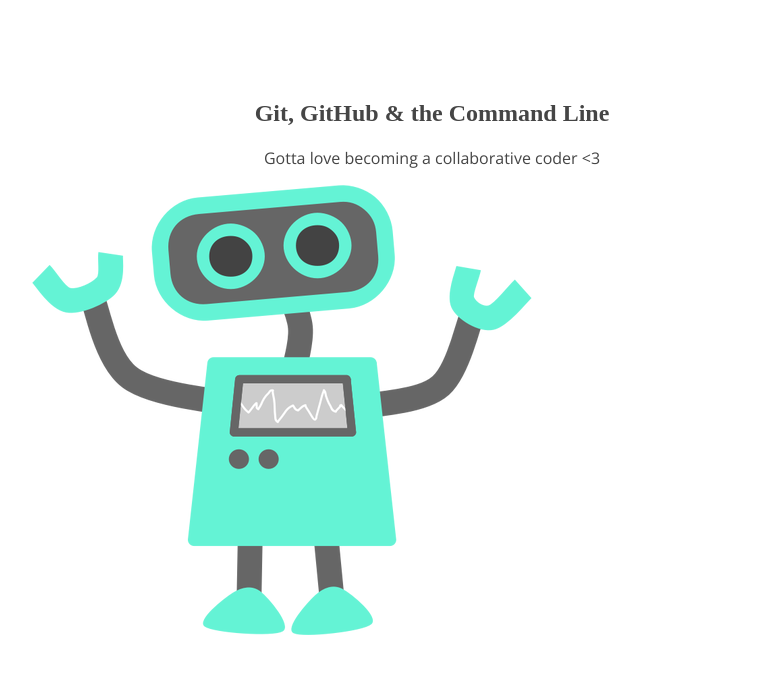
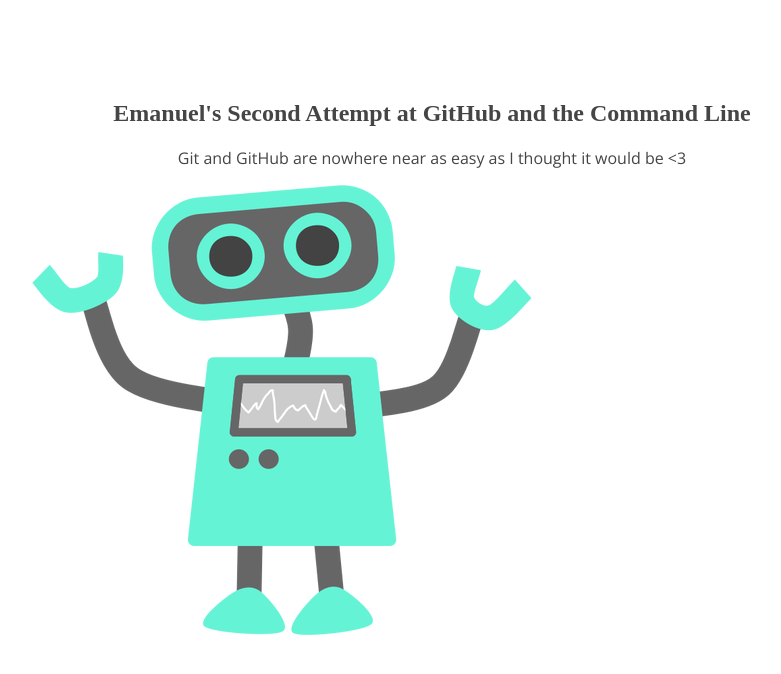
Before and after one commit to unkajonet/105-project, a plain HTML site: page index.html in a window 1280 px wide. Shown: the whole page, without its empty margins (208-989 px from the left). Drawn offline with nearby package versions, Linux system fonts and the light colour scheme.

Commit message:
changed the header and content to something more personalized

```diff
--- a/index.html
+++ b/index.html
@@ -8,8 +8,8 @@
 </head>
 <body>
 	<section>
-		<h1>Git, GitHub & the Command Line</h1>
-		<p>Gotta love becoming a collaborative coder <3</p>
+		<h1>Emanuel's Second Attempt at GitHub and the Command Line</h1>
+		<p>Git and GitHub are nowhere near as easy as I thought it would be <3</p>
 		<img src="img/happy-blue-robot.png">
 	</section>
 </body>
```
